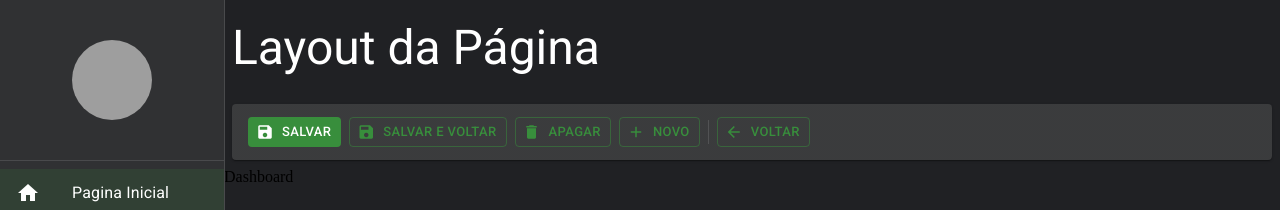
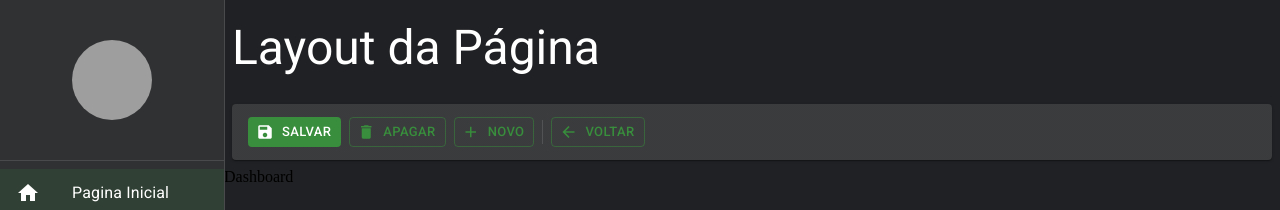
Before and after one commit to DaksonC/crud-react-materialui-typescript, a React (Vite) app: page /pagina-inicial in a window 1280 px wide. Shown: the top 210 px of the page. Built offline with nearby package versions, Linux system fonts and the light colour scheme; grey boxes are pictures that could not be loaded.

Commit message:
feat: atributos de botões nas ferramentas de detalhes

```diff
--- a/src/shared/components/ferramentas-de-detalhes/FerramentasDeDetalhes.tsx
+++ b/src/shared/components/ferramentas-de-detalhes/FerramentasDeDetalhes.tsx
@@ -1,6 +1,36 @@
 import { Box, Button, Divider, Icon, Paper, useTheme } from "@mui/material";
 
-export const FerramentasDeDetalhes = () => {
+interface IFerramentasDeDetalhesProps {
+  textoBotaoNovo?: string;
+
+  mostrarBotaoNovo?: boolean;
+  mostrarBotaoVoltar?: boolean;
+  mostrarBotaoApagar?: boolean;
+  mostrarBotaoSalvar?: boolean;
+  mostrarBotaoSalvarEVoltar?: boolean;
+
+  aoClocarNoBotaoNovo?: () => void;
+  aoClocarNoBotaoVoltar?: () => void;
+  aoClocarNoBotaoApagar?: () => void;
+  aoClocarNoBotaoSalvar?: () => void;
+  aoClocarNoBotaoSalvarEVoltar?: () => void;
+}
+
+export const FerramentasDeDetalhes = ({
+  textoBotaoNovo = 'Novo',
+  mostrarBotaoNovo = true,
+  mostrarBotaoVoltar = true,
+  mostrarBotaoApagar = true,
+  mostrarBotaoSalvar = true,
+  mostrarBotaoSalvarEVoltar = false,
+
+  aoClocarNoBotaoNovo,
+  aoClocarNoBotaoVoltar,
+  aoClocarNoBotaoApagar,
+  aoClocarNoBotaoSalvar,
+  aoClocarNoBotaoSalvarEVoltar,
+}: IFerramentasDeDetalhesProps) => {
+
   const theme = useTheme();
 
   return (
@@ -14,46 +44,61 @@ export const FerramentasDeDetalhes = () => {
       gap={1}
       component={Paper}
     >
+      {mostrarBotaoSalvar && (
         <Button
           variant='contained'
           color='primary'
           size='small'
           disableElevation
           startIcon={<Icon>save</Icon>}
+          onClick={aoClocarNoBotaoSalvar}
         >Salvar</Button>
+      )}
+      {mostrarBotaoSalvarEVoltar && (
         <Button
           variant='outlined'
           color='primary'
           size='small'
           disableElevation
           startIcon={<Icon>save</Icon>}
+          onClick={aoClocarNoBotaoSalvarEVoltar}
         >Salvar e Voltar</Button>
+      )}
+      {mostrarBotaoApagar && (
         <Button
           variant='outlined'
           color='primary'
           size='small'
           disableElevation
           startIcon={<Icon>delete</Icon>}
+          onClick={aoClocarNoBotaoApagar}
         >Apagar</Button>
+      )}
+      {mostrarBotaoNovo && (
         <Button
           variant='outlined'
           color='primary'
           size='small'
           disableElevation
           startIcon={<Icon>add</Icon>}
-      >Novo</Button>
+          onClick={aoClocarNoBotaoNovo}
+        >{textoBotaoNovo}</Button>
+      )}
       <Divider
         orientation='vertical'
         flexItem
         variant='middle'
       />
+      {mostrarBotaoVoltar && (
         <Button
           variant='outlined'
           color='primary'
           size='small'
           disableElevation
           startIcon={<Icon>arrow_back</Icon>}
+          onClick={aoClocarNoBotaoVoltar}
         >voltar</Button>
+      )}
     </Box>
   );
 };
```
Lines whose indentation alone changed are shown as unchanged.
